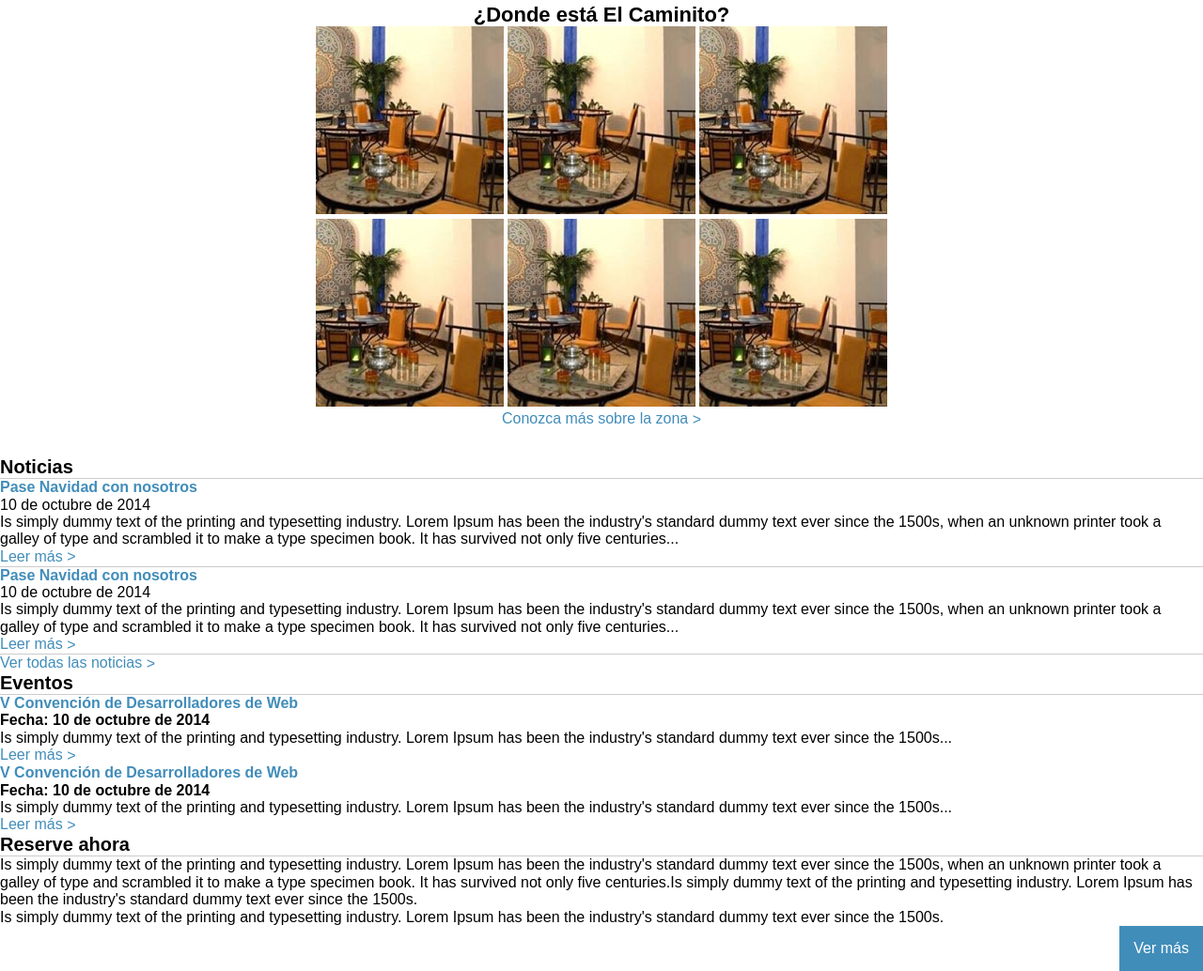
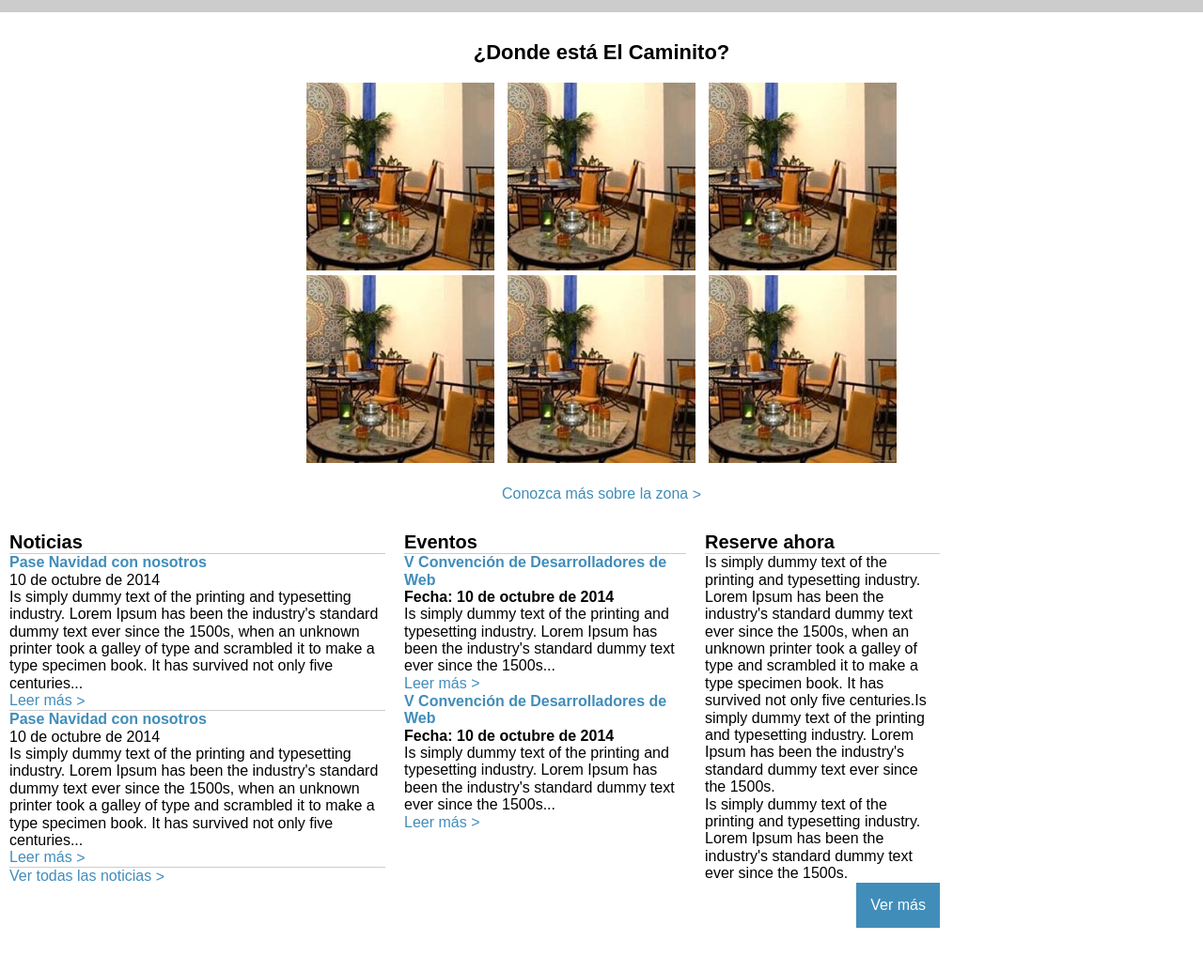
Before and after one commit to carolina-loaiza/elcaminito, a plain HTML site: page index.html in a window 1280 px wide. Shown: the part 1338-2372 px from the top of the page at 94% size. After the commit the page ends 2326 px from the top, so only its background shows below. Drawn offline with nearby package versions, Linux system fonts and the light colour scheme.

Commit message:
Agrego avances

```diff
--- a/css/main.css
+++ b/css/main.css
@@ -107,7 +107,7 @@ li {
 	display: inline-block;
 	margin: 0 -3px;
 	text-transform: uppercase;
-	padding: 20px;
+	padding: 30px;
 	vertical-align: middle;
 }
 
@@ -125,6 +125,28 @@ li {
 	text-align: center;
 }
 
+.slider-map {
+	margin: 20px 0;
+}
+
 .slider-map li {
 	display: inline-block;
+	margin: 0 5px;
 }
+
+.content {
+	float: left;
+	padding: 0 10px;
+}
+
+.news {
+	width: 400px;
+}
+
+.event {
+	width: 300px;
+}
+
+.booking {
+	width: 250px;
+}
--- a/index.html
+++ b/index.html
@@ -57,7 +57,7 @@
   </section>
   <!-- /map -->
 
-  <section class="news">
+  <section class="content news">
     <h4>Noticias</h4>
     <article>
       <p class="article-title">Pase Navidad con nosotros</p>
@@ -75,7 +75,7 @@
   </section>
   <!-- /news -->
 
-  <section class="event">
+  <section class="content event">
     <h4>Eventos</h4>
     <article>
       <p class="article-title">V Convención de Desarrolladores de Web</p>
@@ -92,7 +92,7 @@
   </section>
   <!-- /about -->
 
-  <section class="booking">
+  <section class="content booking">
     <h4>Reserve ahora</h4>
     <p>Is simply dummy text of the printing and typesetting industry. Lorem Ipsum has been the industry's standard dummy text ever since the 1500s, when an unknown printer took a galley of type and scrambled it to make a type specimen book. It has survived not only five centuries.Is simply dummy text of the printing and typesetting industry. Lorem Ipsum has been the industry's standard dummy text ever since the 1500s.</p>
     <p>Is simply dummy text of the printing and typesetting industry. Lorem Ipsum has been the industry's standard dummy text ever since the 1500s.</p>
```
